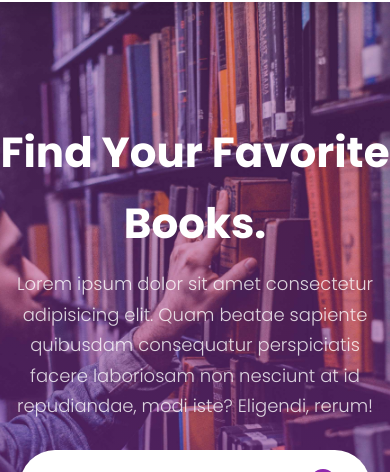
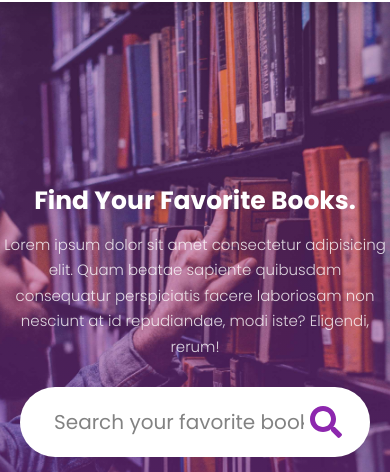
Before and after one commit to mujeebahmad03/Elite-Devs_Online-Bookstore, a React (Vite) app: page / in a window 390 px wide. Shown: the part 79-551 px from the top of the page. Built offline with nearby package versions, Linux system fonts and the light colour scheme; no server answers.

Commit message:
Updated the CSS style for better responsive design

```diff
--- a/src/components/Banner/Banner.css
+++ b/src/components/Banner/Banner.css
@@ -11,4 +11,14 @@
   margin-bottom: 2.8rem;
   opacity: 0.8;
   max-width: 770px;
+  font-size: 1.8rem;
 }
+
+@media screen and (max-width: 640px) {
+  .bannerTitle{
+    font-size: 2.5rem;
+  }
+  .bannerText{
+    font-size: 1.5rem;
+  }
+}
--- a/src/components/Banner/Banner.jsx
+++ b/src/components/Banner/Banner.jsx
@@ -14,7 +14,7 @@ function Banner({pageTitle}) {
     <section className='banner'>
         <div className='bannerContent flex flex-c text-center text-white'>
           <h2 className='bannerTitle text-capitalize'>{bannerTitle}</h2><br />
-          <p className='bannerText fs-18 fw-3'>Lorem ipsum dolor sit amet consectetur adipisicing elit. Quam beatae sapiente quibusdam consequatur perspiciatis facere laboriosam non nesciunt at id repudiandae, modi iste? Eligendi, rerum!</p>
+          <p className='bannerText fw-3'>Lorem ipsum dolor sit amet consectetur adipisicing elit. Quam beatae sapiente quibusdam consequatur perspiciatis facere laboriosam non nesciunt at id repudiandae, modi iste? Eligendi, rerum!</p>
         <SearchForm/>
         </div>
       </section>
--- a/src/index.css
+++ b/src/index.css
@@ -93,6 +93,8 @@ input{
 .ls-1{letter-spacing: 1px;}
 .ls-2{letter-spacing: 2px;}
 
+.pd{padding: 2rem}
+
 .flex{
   display: flex;
   align-items: center;
--- a/src/pages/BookList/BookList.jsx
+++ b/src/pages/BookList/BookList.jsx
@@ -81,7 +81,7 @@ const BookList = () => {
       <>
         <Menu onClick={onMenuClick} selectedKeys={[current]} mode="horizontal" items={items} />
 
-        <Space size='large' style={{padding: 15}}>
+        <Space size='large' style={{padding: 15}} wrap>
           <Space align='baseline' >
             <Typography.Paragraph>Sort by:</Typography.Paragraph>
             <Select
@@ -119,6 +119,7 @@ const BookList = () => {
             {/* <div className='section-title container'>
               <h2>{searchResults}</h2>
             </div> */}
+            <h2 className='text-capitalize pd'>{current}</h2>
             <section className="book">
             {sortedBooks.map((book, index) => {
               return <Book key={index} book={book}/>
```
